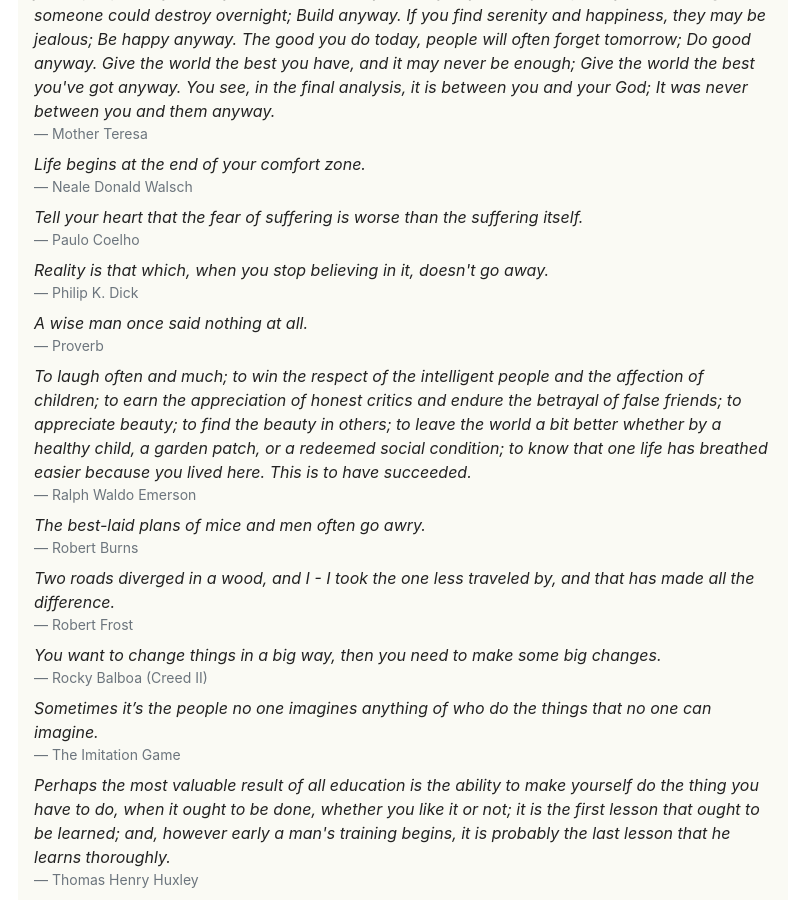
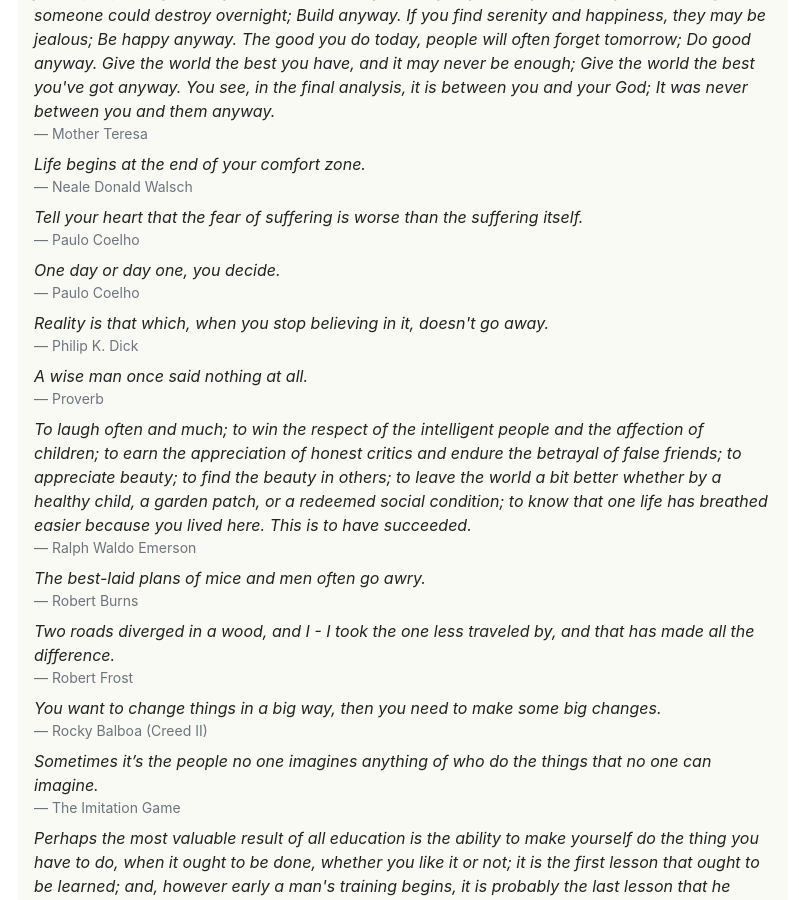
Before and after one commit to mackorone/mackorone.github.io, a Jekyll site: the page built from quotes.html, in a window 1280 px wide and 900 px high, scrolled down 3386 px. Shown: the whole window, without its empty margins (237-1036 px from the left). Built offline with Jekyll 4.4.1, drawn with Linux system fonts in a browser that asks for light colours; nearby versions of some CDN libraries.

Commit message:
Update quotes.yml

```diff
--- a/_data/quotes.yml
+++ b/_data/quotes.yml
@@ -137,3 +137,5 @@
   source: James Clear
 - quote: Sometimes it’s the people no one imagines anything of who do the things that no one can imagine.
   source: The Imitation Game
+- quote: One day or day one, you decide.
+  source: Paulo Coelho
```
